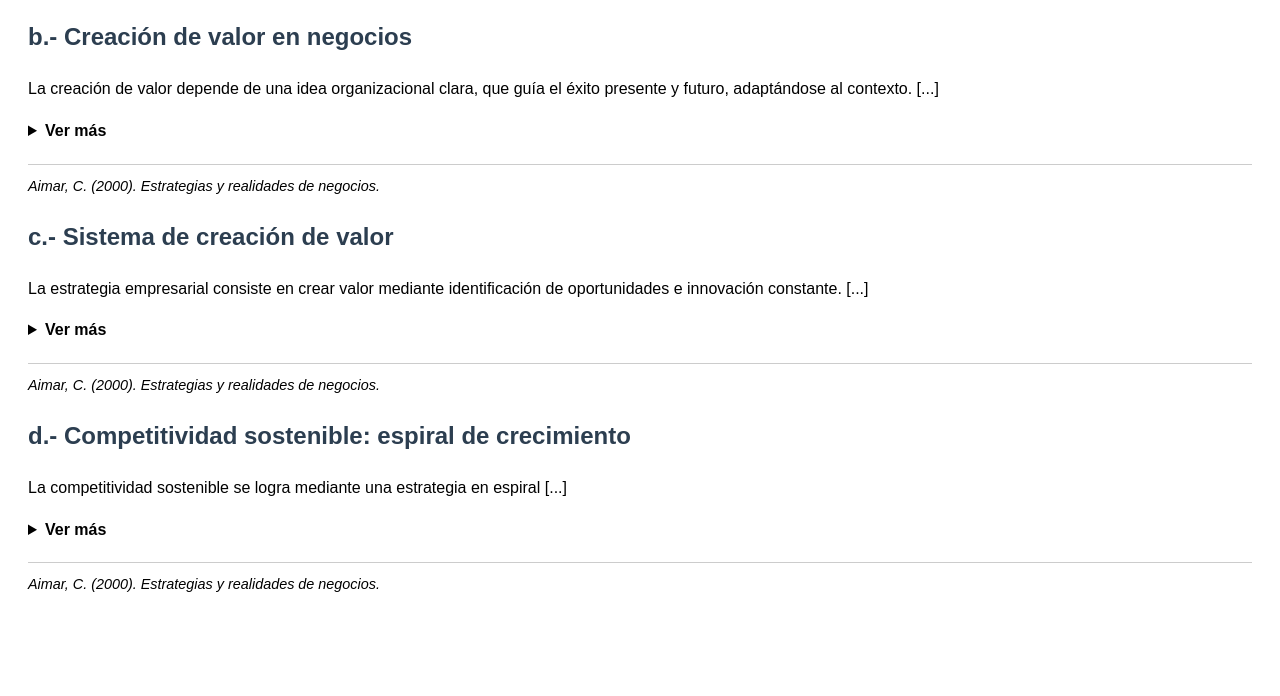
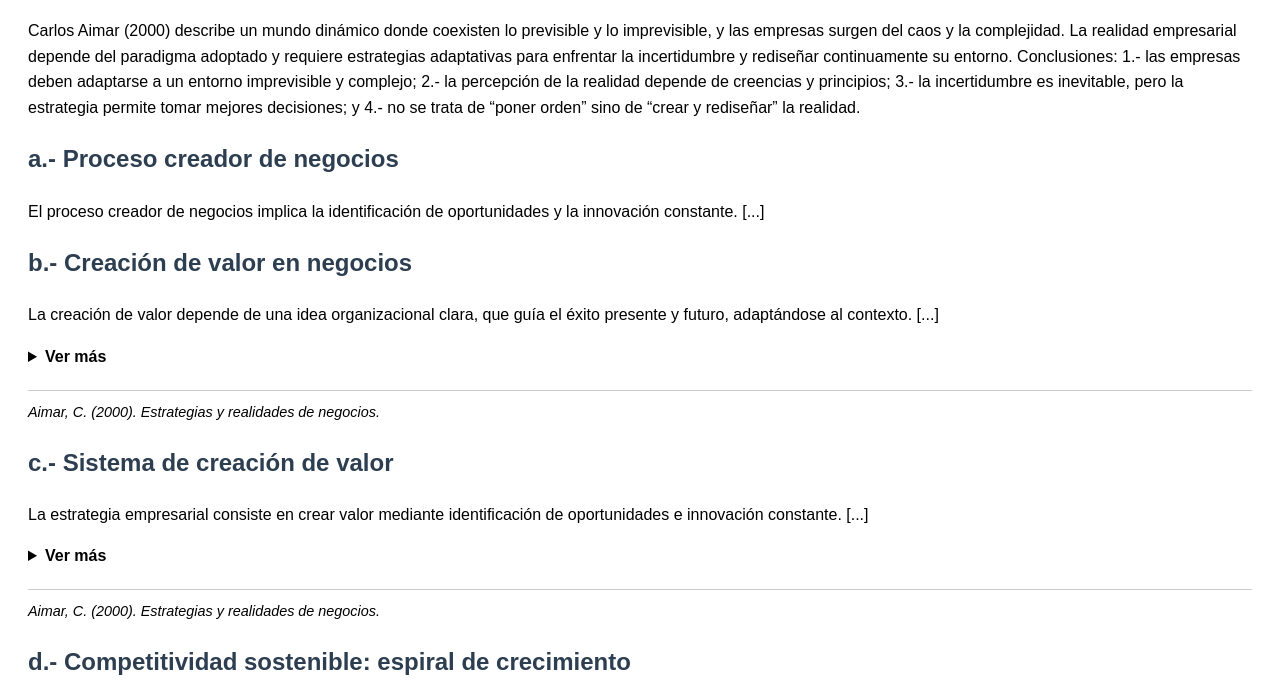
Before and after one commit to balbinadipego/nt-manual-pymes-arg, a plain HTML site: page index.html in a window 1280 px wide. Shown: the part 104-800 px from the top of the page. Drawn offline with Linux system fonts and the light colour scheme.

Commit message:
comp sost 4

```diff
--- a/index.html
+++ b/index.html
@@ -32,7 +32,15 @@
 </head>
 <body>
   <h1>I. Competitividad Sostenible</h1>
-
+  <p>Carlos Aimar (2000) describe un mundo dinámico donde coexisten lo previsible y lo imprevisible,
+    y las empresas surgen del caos y la complejidad. La realidad empresarial depende del paradigma
+    adoptado y requiere estrategias adaptativas para enfrentar la incertidumbre y rediseñar continuamente
+    su entorno. Conclusiones: 1.- las empresas deben adaptarse a un entorno imprevisible y complejo;
+    2.- la percepción de la realidad depende de creencias y principios; 3.- la incertidumbre es
+    inevitable, pero la estrategia permite tomar mejores decisiones; y 4.- no se trata de “poner orden”
+    sino de “crear y rediseñar” la realidad.</p>
+  <h2>a.- Proceso creador de negocios</h2>
+  <p>El proceso creador de negocios implica la identificación de oportunidades y la innovación constante. [...]</p>
   <h2>b.- Creación de valor en negocios</h2>
   <p>La creación de valor depende de una idea organizacional clara, que guía el éxito presente y futuro, adaptándose al contexto. [...]</p>
   <details>
@@ -68,6 +76,6 @@
     </details>
   </details>
   <div class="referencias">Aimar, C. (2000). Estrategias y realidades de negocios.</div>
-
+  </details>
 </body>
 </html>
```
